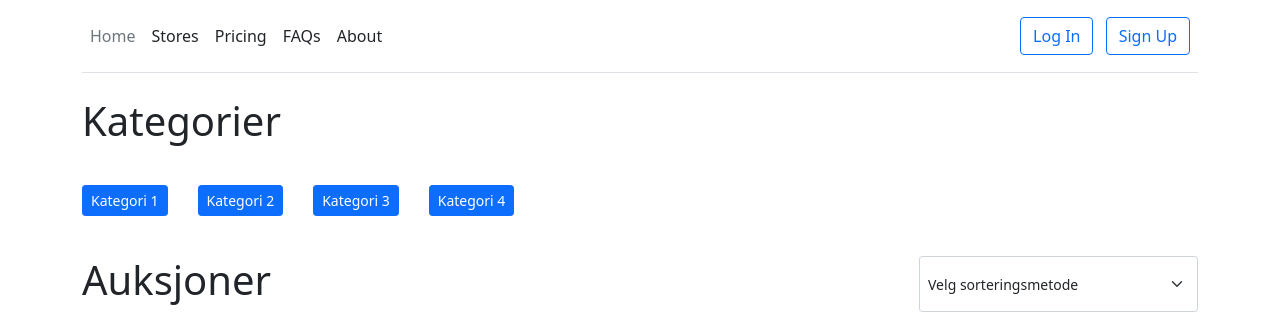
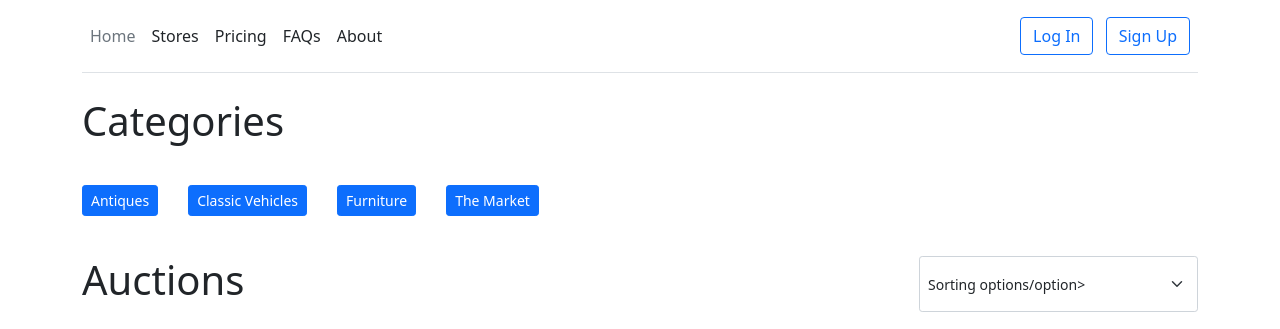
Before and after one commit to Auction-Wariors/old-stuff, a Django app: page / in a window 1280 px wide. Shown: the top 329 px of the page. Run offline with Django 3.2, Linux system fonts and the light colour scheme.

Commit message:
Unified language to english

```diff
--- a/app/stores/tests.py
+++ b/app/stores/tests.py
@@ -73,6 +73,7 @@ class TestStoresForms(TestCase):
 
 class TestViews(TestCase):
 
+    # Testing that the correct template is used with the correct view.
     def test_stores_index_view(self):
         client = Client()
         response = client.get(reverse('stores:index'))
--- a/app/templates/base/index.html
+++ b/app/templates/base/index.html
@@ -1,23 +1,23 @@
 {% extends 'base/base.html' %}
 {% block content %}
 
-    <h1>Kategorier</h1>
+    <h1>Categories</h1>
 
     <div style="display: flex; gap: 30px; margin-top: 40px; margin-bottom: 40px;">
-        <button type="button" class="btn btn-primary btn-sm">Kategori 1</button>
-        <button type="button" class="btn btn-primary btn-sm">Kategori 2</button>
-        <button type="button" class="btn btn-primary btn-sm">Kategori 3</button>
-        <button type="button" class="btn btn-primary btn-sm">Kategori 4</button>
+        <button type="button" class="btn btn-primary btn-sm">Antiques</button>
+        <button type="button" class="btn btn-primary btn-sm">Classic Vehicles</button>
+        <button type="button" class="btn btn-primary btn-sm">Furniture</button>
+        <button type="button" class="btn btn-primary btn-sm">The Market</button>
     </div>
 
     <div style="display: flex; width: 100%; justify-content: space-between; margin-top: 40px; margin-bottom: 40px;">
-        <h1>Auksjoner</h1>
+        <h1>Auctions</h1>
 
         <select class="form-select form-select-sm" aria-label="Default select example" style="width: 25%;">
-          <option selected>Velg sorteringsmetode</option>
-          <option value="1">Alfabetisk</option>
-          <option value="2">Nyest</option>
-          <option value="3">Eldst</option>
+          <option selected>Sorting options/option>
+          <option value="1">Alphabetic</option>
+          <option value="2">Newest</option>
+          <option value="3">Oldest</option>
         </select>
     </div>
 
@@ -25,7 +25,7 @@
         <div class="card" style="width: 18rem;">
           <img src="https://images.theconversation.com/files/350865/original/file-20200803-24-50u91u.jpg?ixlib=rb-1.1.0&q=45&auto=format&w=1200&h=1200.0&fit=crop" class="card-img-top" alt="...">
           <div class="card-body">
-            <h5 class="card-title">Auksjon 1</h5>
+            <h5 class="card-title">Auction 1</h5>
             <p class="card-text">Some quick example text to build on the card title and make up the bulk of the card's content.</p>
             <a href="#" class="btn btn-primary">Gå til auksjon</a>
           </div>
@@ -34,7 +34,7 @@
         <div class="card" style="width: 18rem;">
           <img src="https://img.webmd.com/dtmcms/live/webmd/consumer_assets/site_images/article_thumbnails/other/cat_relaxing_on_patio_other/1800x1200_cat_relaxing_on_patio_other.jpg" class="card-img-top" alt="...">
           <div class="card-body">
-            <h5 class="card-title">Auksjon 2</h5>
+            <h5 class="card-title">Auction 2</h5>
             <p class="card-text">Some quick example text to build on the card title and make up the bulk of the card's content.</p>
             <a href="#" class="btn btn-primary">Gå til auksjon</a>
           </div>
@@ -43,7 +43,7 @@
         <div class="card" style="width: 18rem;">
           <img src="https://icc.govt.nz/wp-content/uploads/2019/03/cats-banner.jpg" class="card-img-top" alt="...">
           <div class="card-body">
-            <h5 class="card-title">Auksjon 3</h5>
+            <h5 class="card-title">Auction 3</h5>
             <p class="card-text">Some quick example text to build on the card title and make up the bulk of the card's content.</p>
             <a href="#" class="btn btn-primary">Gå til auksjon</a>
           </div>
--- a/app/templates/base/login.html
+++ b/app/templates/base/login.html
@@ -5,11 +5,11 @@
         <form method="post">
             {% csrf_token %}
             <fieldset class="form-group">
-                <legend class="border-bottom mb-4">Logg inn</legend>
+                <legend class="border-bottom mb-4">Logg in</legend>
                 {{ form|crispy }}
             </fieldset>
             <div class="form-group">
-                <button class="btn btn-outline-info" type="submit">Logg inn</button>
+                <button class="btn btn-outline-info" type="submit">Logg in</button>
             </div>
         </form>
         <div class="spacer">
--- a/app/templates/stores/create_store.html
+++ b/app/templates/stores/create_store.html
@@ -7,7 +7,9 @@
              {% csrf_token %}
             {{ form|crispy }}
             <div class="spacer">
+                <a href="./index.html">
                 <button type="submit" class="btn btn-primary">Submit</button>
+            </a>
             </div>
         </form>
     </div>
```
